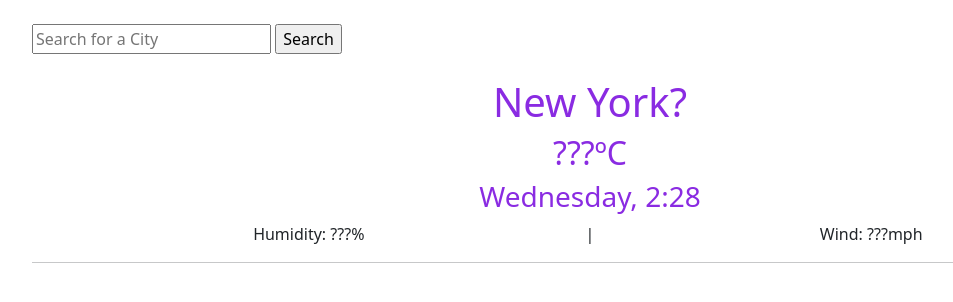
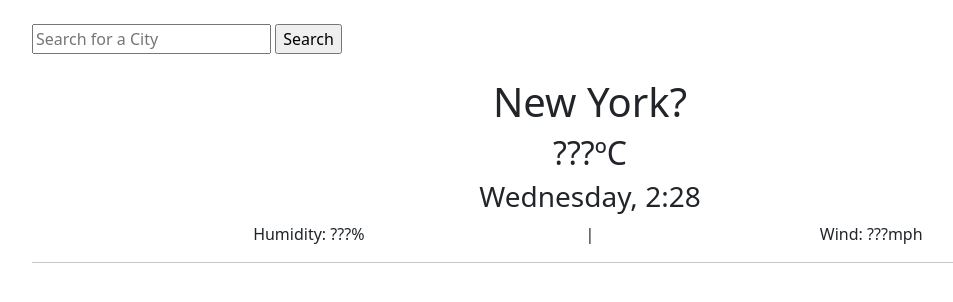
Before and after one commit to TheValtyra/weather-app, a plain HTML site: page index.html in a window 1280 px wide. Shown: the whole page, without its empty margins (50-1003 px from the left). Drawn offline with nearby package versions, Linux system fonts and the light colour scheme.

Commit message:
IT WORKED

```diff
--- a/index.html
+++ b/index.html
@@ -19,7 +19,6 @@
 h2,
 h3 {
   text-align: center;
-  color: blueviolet;
 }
 .searching {
   text-align: center;
--- a/src/styles.css
+++ /dev/null
@@ -1,13 +0,0 @@
-h1,
-h2,
-h3 {
-  text-align: center;
-  color: blueviolet;
-}
-.searching {
-  text-align: center;
-}
-
-.units {
-  text-align: center;
-}
```
